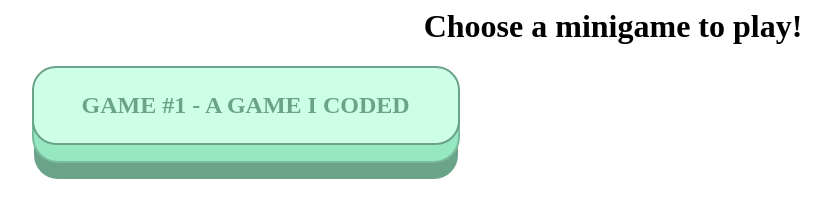
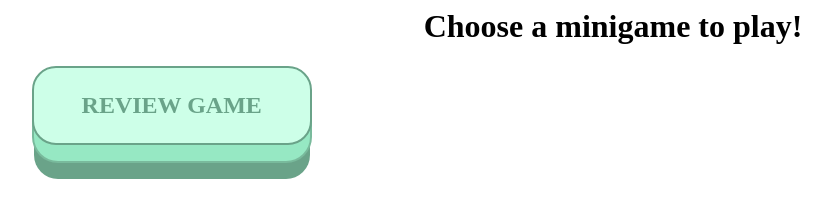
Before and after one commit to aaravsinha002/Ecoregions-Website, a plain HTML site: page minigames.html in a window 1280 px wide. Shown: the whole page, without its empty margins (27-858 px from the left). Drawn offline with Linux system fonts and the light colour scheme.

Commit message:
Update minigames.html
Signed-off-by: Aarav Sinha <90398591+aaravsinha002@users.noreply.github.com>

```diff
--- a/minigames.html
+++ b/minigames.html
@@ -5,7 +5,7 @@
 
 <body>
     <h1 id="MPLinks" style="text-align: center;">Choose a minigame to play!</h1>
-    <button onclick="window.location.href='minigame1.html';" class="big-button" style="margin-left: 4%;">Game #1 - A Game I Coded</button>
+    <button onclick="window.location.href='minigame1.html';" class="big-button" style="margin-left: 4%;">REVIEW GAME</button>
 
 
 
```
